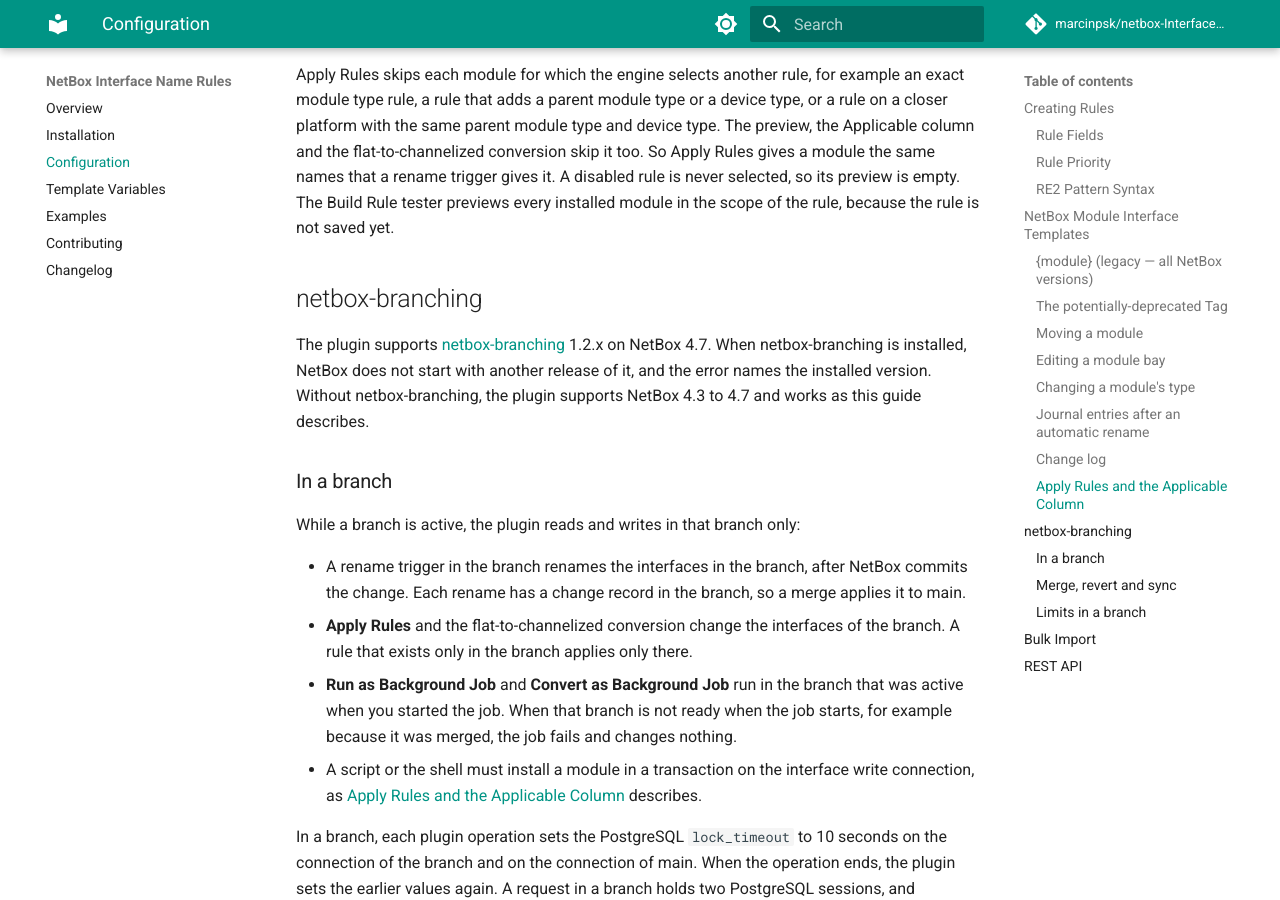
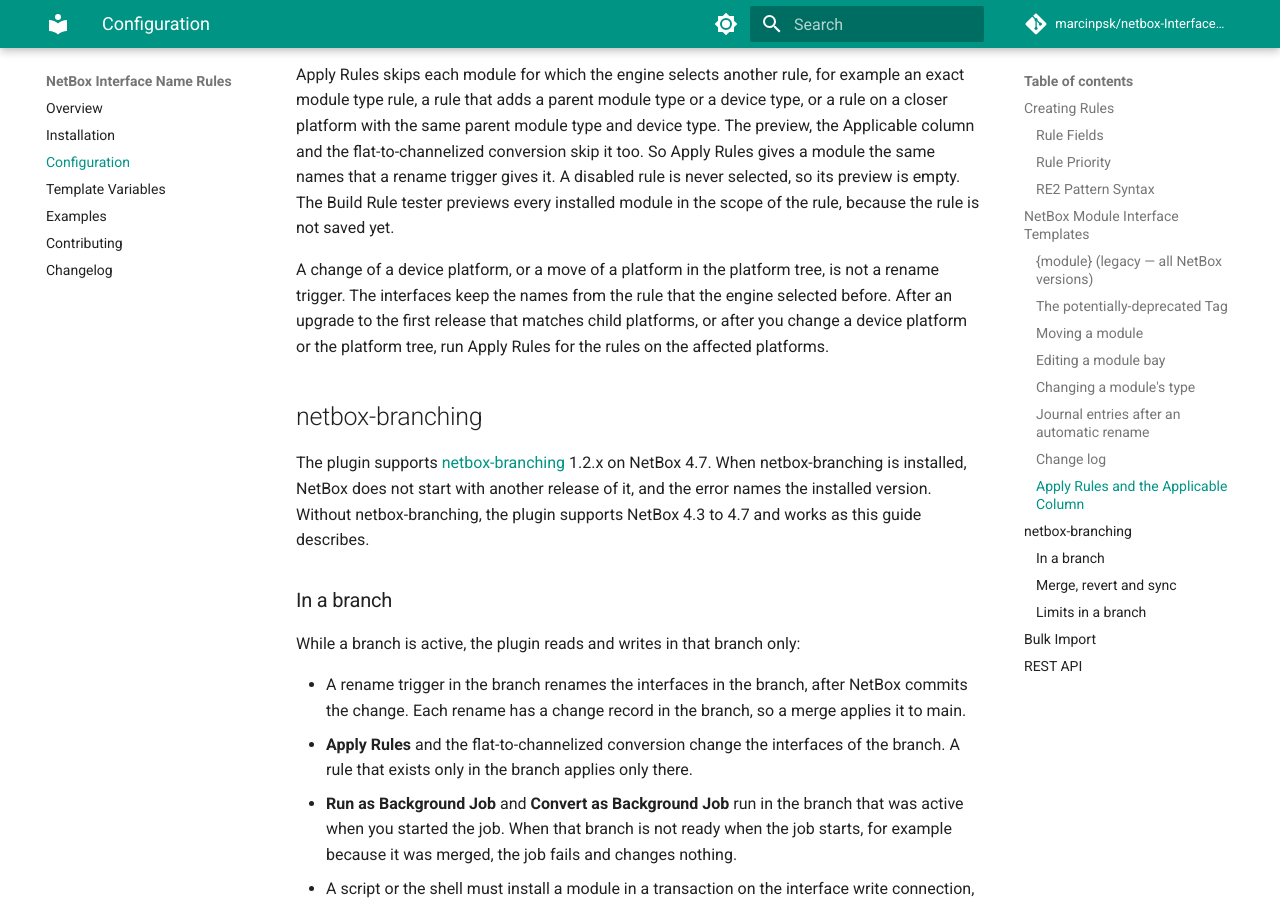
Before and after one commit to marcinpsk/netbox-InterfaceNameRules-plugin, an MkDocs documentation site: the page built from docs/configuration.md, in a window 1280 px wide and 900 px high, scrolled down 7784 px. Built offline with MkDocs 1.6.1 and Material for MkDocs 9.7.7, drawn with Linux system fonts in a browser that asks for light colours; comment, search, counter and statistics services are not loaded.

Commit message:
docs(apply): say to run Apply Rules after a platform change
A change of a device platform or a move in the platform tree is not a
rename trigger, so existing interfaces keep the names from the rule that
the engine selected before. The guide now tells operators to run Apply
Rules for the rules on the affected platforms after an upgrade or a
platform change.

```diff
--- a/docs/configuration.md
+++ b/docs/configuration.md
@@ -324,6 +324,12 @@
 previews every installed module in the scope of the rule, because the rule is
 not saved yet.
 
+A change of a device platform, or a move of a platform in the platform tree, is
+not a rename trigger. The interfaces keep the names from the rule that the engine
+selected before. After an upgrade to the first release that matches child
+platforms, or after you change a device platform or the platform tree, run Apply
+Rules for the rules on the affected platforms.
+
 ## netbox-branching
 
 The plugin supports [netbox-branching](https://github.com/netboxlabs/netbox-branching)
```
Also changed, not shown: 1 other file.
